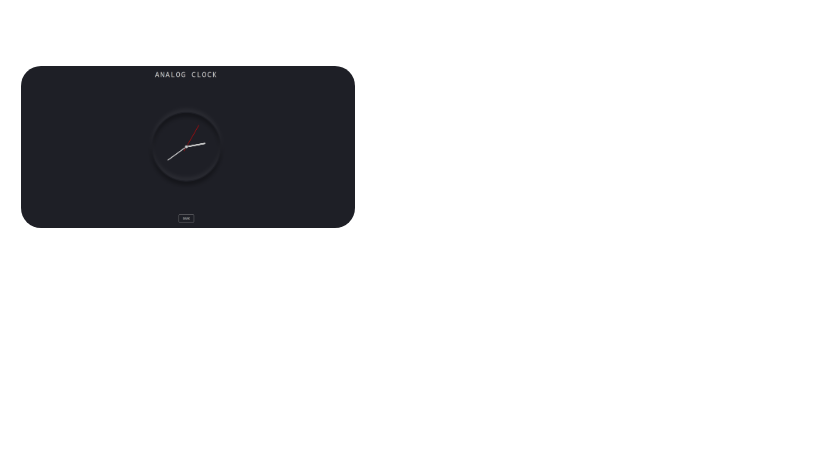
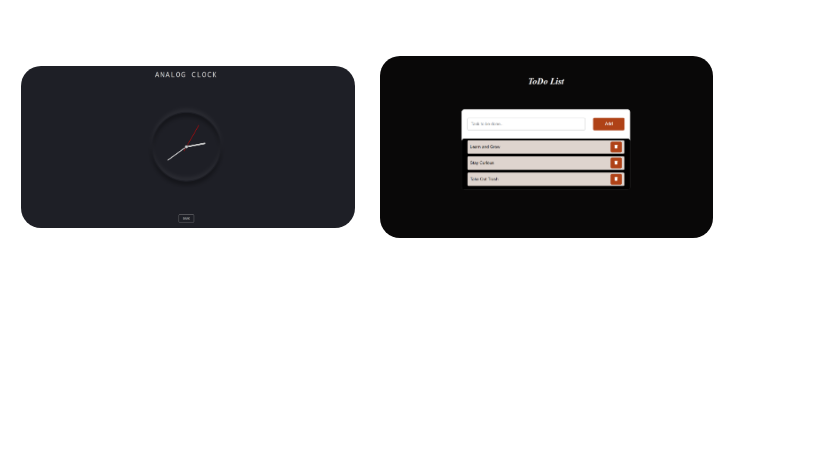
Before and after one commit to Diyakottarwar04/Portfolio-diya, a plain HTML site: page index.html in a window 1280 px wide. Shown: the part 1953-2423 px from the top of the page, 452-1280 px from the left. Drawn offline with nearby package versions, Linux system fonts and the light colour scheme; a web font is replaced by a local one.

Commit message:
initial commit

```diff
--- a/index.html
+++ b/index.html
@@ -104,6 +104,15 @@
     </div>
 
 </div>
+<div class="portfolio-box">
+    <img src="ToDo List.png" alt="">
+    <div class="portfolio-layer">
+        <h4>ToDo List</h4>
+        <p>ToDo List using HTML , CSS & JS.</p>
+        <a href="https://diyakottarwar04.github.io/TODO-List/"><i class='bx bx-link-external'></i></a>
+    </div>
+
+</div>
     </section>
 <!--contact section  website-->
 <section class="contact" id="contact">
```
Also changed, not shown: ToDo List.png (added), 1 other file.
